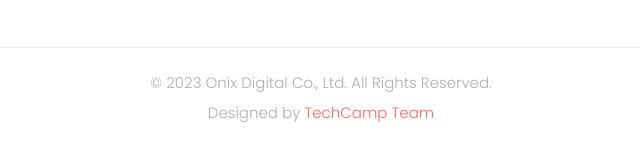
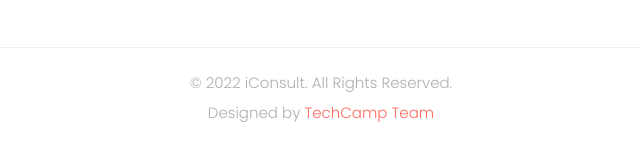
Before and after one commit to muradaghazade/TechCamp-Lawyer-Project, a plain HTML site: page index.html in a window 1280 px wide. Shown: the part 3743-3888 px from the top of the page, 319-959 px from the left. Drawn offline with Linux system fonts and the light colour scheme.

Commit message:
asagi update

```diff
--- a/index.html
+++ b/index.html
@@ -727,7 +727,7 @@
         </div>
         <div class="col-lg-12">
           <div class="copyright">
-            <p>© 2023 Onix Digital Co., Ltd. All Rights Reserved.
+            <p>© 2022 iConsult. All Rights Reserved.
             <br>
             Designed by <a rel="nofollow" href="https://techcamp.az" title="free CSS templates">TechCamp Team</a></p>
           </div>
```
Also changed, not shown: 2 other files.
